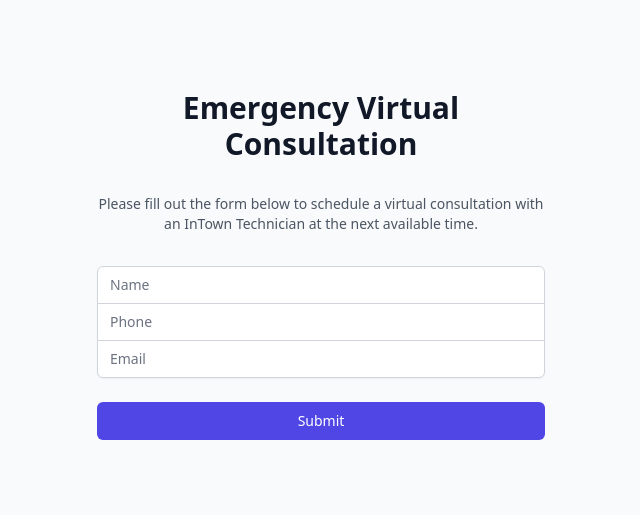
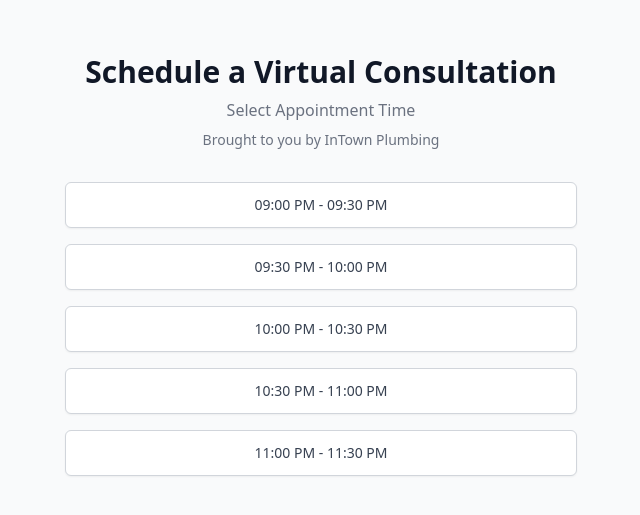
Before and after one commit to jemini-io/n8n-example, a Next.js app in the folder app/: page / in a window 1280 px wide. Shown: the part 147-662 px from the top of the page, without its empty margins (319-959 px from the left). Built offline with nearby package versions, Linux system fonts and the light colour scheme.

Commit message:
feat: add booking selection

```diff
--- a/app/app/api/book/route.ts
+++ b/app/app/api/book/route.ts
@@ -10,6 +10,11 @@ const stripe = new Stripe(env.stripe.secretKey);
 export async function POST(req: NextRequest) {
   try {
     const body = await req.json() as BookRequest;
+
+    if (!body.startTime || !body.endTime) {
+      const errorResponse: ErrorResponse = { error: "Missing appointment time" };
+      return NextResponse.json(errorResponse, { status: 400 });
+    }
 
     // Create a Stripe Checkout Session
     const session = await stripe.checkout.sessions.create({
@@ -28,6 +33,8 @@ export async function POST(req: NextRequest) {
         email: body.email,
         phone: body.phone,
         type: "emergency_consultation",
+        start_time: body.startTime,
+        end_time: body.endTime,
       },
       customer_email: body.email,
       billing_address_collection: "required",
--- a/app/app/page.tsx
+++ b/app/app/page.tsx
@@ -1,15 +1,45 @@
 'use client';
 
-import { useState } from 'react';
-import { FormData, BookResponse, ErrorResponse } from '@/app/types';
+import { useState, useEffect } from 'react';
+import { FormData, BookResponse, ErrorResponse, TimeSlot } from '@/app/types';
+
+function generateTimeSlots(): TimeSlot[] {
+  const slots: TimeSlot[] = [];
+  const now = new Date();
+  now.setMinutes(Math.ceil(now.getMinutes() / 30) * 30); // Round up to next 30 min
+
+  for (let i = 0; i < 5; i++) {
+    const startTime = new Date(now.getTime() + i * 30 * 60000);
+    const endTime = new Date(startTime.getTime() + 30 * 60000);
+
+    slots.push({
+      startTime: startTime.toISOString(),
+      endTime: endTime.toISOString(),
+      formattedTime: `${startTime.toLocaleTimeString([], { hour: '2-digit', minute: '2-digit' })} - ${endTime.toLocaleTimeString([], { hour: '2-digit', minute: '2-digit' })}`
+    });
+  }
+
+  return slots;
+}
 
 export default function Home() {
+  const [step, setStep] = useState(1);
+  const [timeSlots] = useState<TimeSlot[]>(generateTimeSlots());
   const [formData, setFormData] = useState<FormData>({
     name: '',
     phone: '',
     email: '',
   });
   const [isLoading, setIsLoading] = useState(false);
+
+  const handleTimeSelect = (slot: TimeSlot) => {
+    setFormData(prev => ({
+      ...prev,
+      startTime: slot.startTime,
+      endTime: slot.endTime
+    }));
+    setStep(2);
+  };
 
   const handleSubmit = async (e: React.FormEvent) => {
     e.preventDefault();
@@ -35,12 +65,10 @@ export default function Home() {
       }
 
       if (data.sessionUrl) {
-        // Redirect to Stripe Checkout
         window.location.href = data.sessionUrl;
         return;
       }
 
-      // Reset form
       setFormData({ name: '', phone: '', email: '' });
     } catch (error) {
       console.error('Error submitting form:', error);
@@ -58,17 +86,56 @@ export default function Home() {
     }));
   };
 
+  const formatSelectedTime = () => {
+    if (!formData.startTime || !formData.endTime) return '';
+    const start = new Date(formData.startTime);
+    const end = new Date(formData.endTime);
+    return `${start.toLocaleTimeString([], { hour: '2-digit', minute: '2-digit' })} - ${end.toLocaleTimeString([], { hour: '2-digit', minute: '2-digit' })}`;
+  };
+
   return (
     <main className="min-h-screen flex items-center justify-center bg-gray-50 py-12 px-4 sm:px-6 lg:px-8">
-      <div className="max-w-md w-full space-y-8">
+      <div className="max-w-lg w-full space-y-8">
         <div>
           <h2 className="mt-6 text-center text-3xl font-extrabold text-gray-900">
-            Emergency Virtual Consultation
+            Schedule a Virtual Consultation
           </h2>
+          <h4 className="m-2 text-center text-gray-500">
+            {step === 1 ? 'Select Appointment Time' : 'Provide Your Contact Info'}
+          </h4>
+          <h6 className="m-2 text-center text-sm text-gray-500">
+            Brought to you by InTown Plumbing
+          </h6>
         </div>
-        <p className="mt-2 text-center text-sm text-gray-600">
-          Please fill out the form below to schedule a virtual consultation with an InTown Technician at the next available time.
+
+        {step === 1 ? (
+          <div className="mt-8 space-y-4">
+            {timeSlots.map((slot, index) => (
+              <button
+                key={index}
+                onClick={() => handleTimeSelect(slot)}
+                className="w-full flex justify-center py-3 px-4 border border-gray-300 rounded-md shadow-sm text-sm font-medium text-gray-700 bg-white hover:bg-gray-50 focus:outline-none focus:ring-2 focus:ring-offset-2 focus:ring-indigo-500"
+              >
+                {slot.formattedTime}
+              </button>
+            ))}
+          </div>
+        ) : (
+          <>
+            <div className="bg-indigo-50 border-l-4 border-indigo-400 p-4">
+              <div className="flex">
+                <div className="flex-shrink-0">
+                  <svg className="h-5 w-5 text-indigo-400" xmlns="http://www.w3.org/2000/svg" viewBox="0 0 20 20" fill="currentColor">
+                    <path fillRule="evenodd" d="M10 18a8 8 0 100-16 8 8 0 000 16zm1-12a1 1 0 10-2 0v4a1 1 0 00.293.707l2.828 2.829a1 1 0 101.415-1.415L11 9.586V6z" clipRule="evenodd" />
+                  </svg>
+                </div>
+                <div className="ml-3">
+                  <p className="text-sm text-indigo-700">
+                    Selected appointment time: <span className="font-medium">{formatSelectedTime()}</span>
                   </p>
+                </div>
+              </div>
+            </div>
             <form className="mt-8 space-y-6" onSubmit={handleSubmit}>
               <div className="rounded-md shadow-sm -space-y-px">
                 <div>
@@ -121,16 +188,23 @@ export default function Home() {
                 </div>
               </div>
 
-          <div>
+              <div className="flex space-x-4">
+                <button
+                  type="button"
+                  onClick={() => setStep(1)}
+                  className="flex-1 py-2 px-4 border border-gray-300 rounded-md shadow-sm text-sm font-medium text-gray-700 bg-white hover:bg-gray-50 focus:outline-none focus:ring-2 focus:ring-offset-2 focus:ring-indigo-500"
+                >
+                  Back
+                </button>
                 <button
                   type="submit"
                   disabled={isLoading}
-              className="group relative w-full flex justify-center py-2 px-4 border border-transparent text-sm font-medium rounded-md text-white bg-indigo-600 hover:bg-indigo-700 focus:outline-none focus:ring-2 focus:ring-offset-2 focus:ring-indigo-500 disabled:opacity-50 disabled:cursor-not-allowed"
+                  className="flex-1 py-2 px-4 border border-transparent rounded-md shadow-sm text-sm font-medium text-white bg-indigo-600 hover:bg-indigo-700 focus:outline-none focus:ring-2 focus:ring-offset-2 focus:ring-indigo-500 disabled:opacity-50 disabled:cursor-not-allowed"
                 >
                   {isLoading ? (
                     <>
                       <svg
-                    className="animate-spin -ml-1 mr-3 h-5 w-5 text-white"
+                        className="animate-spin -ml-1 mr-3 h-5 w-5 text-white inline"
                         xmlns="http://www.w3.org/2000/svg"
                         fill="none"
                         viewBox="0 0 24 24"
@@ -157,6 +231,8 @@ export default function Home() {
                 </button>
               </div>
             </form>
+          </>
+        )}
       </div>
     </main>
   );
```
Also changed, not shown: app/app/types/index.ts (+8 -0 lines). Lines whose indentation alone changed are shown as unchanged.
